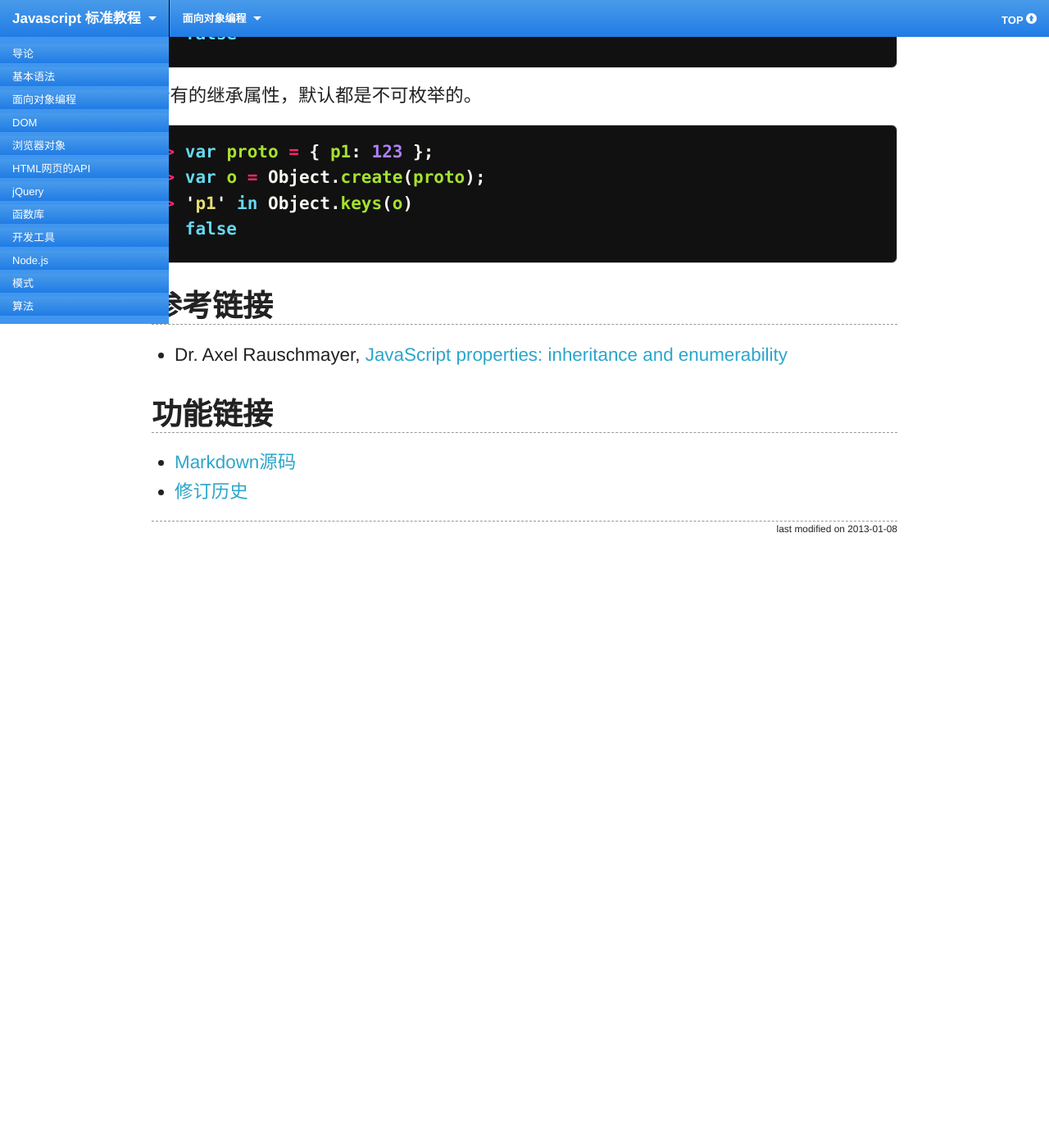
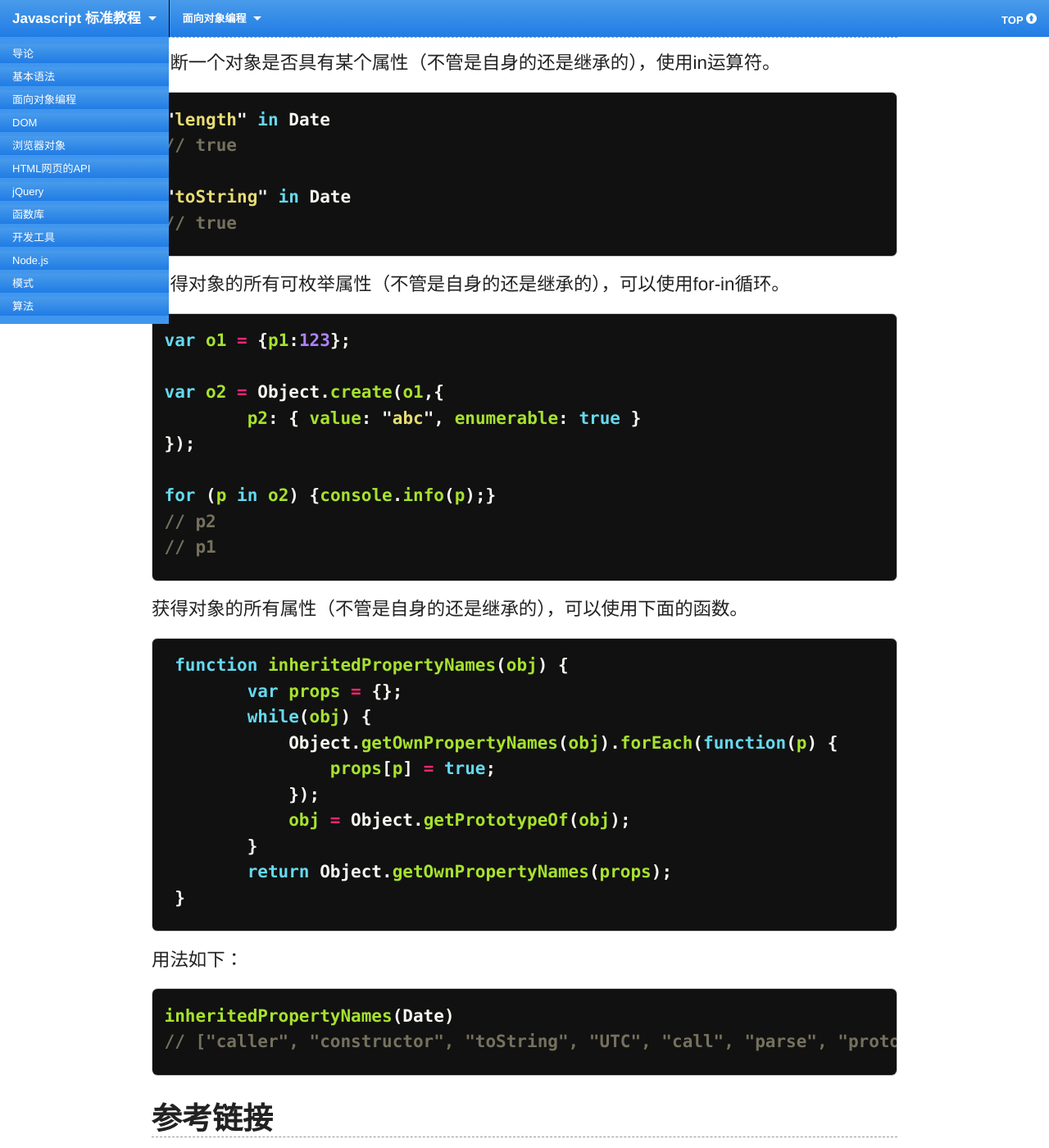
Before and after one commit to ruanyf/jstutorial, a Jekyll site: the page built from oop/inheritance.md, in a window 1280 px wide and 1400 px high, scrolled down 3717 px. Shown: the whole window at 82% size. Built offline with Jekyll 4.4.1, drawn with Linux system fonts in a browser that asks for light colours; Markdown is read by kramdown in place of the engine named in the settings; before the commit the page ends 4389 px from its top, so only the background shows below that; some of the changed text lies outside the part shown.

Commit message:
edit oop/inheritance

```diff
--- a/oop/inheritance.md
+++ b/oop/inheritance.md
@@ -2,7 +2,7 @@
 title: 继承
 layout: page
 date: 2012-12-12
-modifiedOn: 2013-01-08
+modifiedOn: 2013-01-27
 category: oop
 ---
 
@@ -92,72 +92,106 @@
 
 ### 对象的原生属性
 
-对象本身可枚举的属性，可以用Object.keys方法取得。
+对象本身的所有属性，可以用Object.getOwnPropertyNames方法获得。
 
 {% highlight javascript %}
 
-Object.keys(obj)
+Object.getOwnPropertyNames(Date)
+// ["parse", "arguments", "UTC", "caller", "name", "prototype", "now", "length"]
 
 {% endhighlight %}
 
-对象本身的所有属性，不管是否可枚举，可以用下面的方法取得
+对象本身的属性之中，有的是可以枚举的（enumerable），有的是不可以枚举的。只获取那些可以枚举的属性，使用Object.keys方法。
 
 {% highlight javascript %}
 
-Object.getOwnPropertyNames(object)
-object.hasOwnProperty(property)
+Object.keys(Date)
+// []
+
+{% endhighlight %}
+
+判断对象是否具有某个属性，使用hasOwnProperty方法。
+
+{% highlight javascript %}
+
+Date.hasOwnProperty('length')
+// true
+
+Date.hasOwnProperty('toString')
+// false
 
 {% endhighlight %}
 
 ### 对象的继承属性
 
-对象所有可枚举的属性，可以用for-in循环得到。
+用Object.create方法创造的对象，会继承所有原型对象的属性。
 
 {% highlight javascript %}
 
-for (property in object)
+var proto = { p1: 123 };
+var o = Object.create(proto);
+
+o.p1
+// 123
+
+o.hasOwnProperty("p1")
+// false
 
 {% endhighlight %}
 
-不管是否可枚举，都可以用下面的方法判断，对象是否包括某个属性
+### 获取所有属性
+
+判断一个对象是否具有某个属性（不管是自身的还是继承的），使用in运算符。
 
 {% highlight javascript %}
 
-property in object
+"length" in Date
+// true
+
+"toString" in Date
+// true
 
 {% endhighlight %}
 
-用法如下
+获得对象的所有可枚举属性（不管是自身的还是继承的），可以使用for-in循环。
 
 {% highlight javascript %}
 
-> "valueOf" in {}
-true
+var o1 = {p1:123};
 
-> "toString" in {}
-true
+var o2 = Object.create(o1,{
+        p2: { value: "abc", enumerable: true }
+});
+
+for (p in o2) {console.info(p);}
+// p2
+// p1
 
 {% endhighlight %}
 
-用Object.create方法创造的对象，它会继承所有原型对象的属性。
+获得对象的所有属性（不管是自身的还是继承的），可以使用下面的函数。
 
 {% highlight javascript %}
 
-> var proto = { p1: 123 };
-> var o = Object.create(proto);
-> o.hasOwnProperty("p1")
-  false
+ function inheritedPropertyNames(obj) {
+        var props = {};
+        while(obj) {
+            Object.getOwnPropertyNames(obj).forEach(function(p) {
+                props[p] = true;
+            });
+            obj = Object.getPrototypeOf(obj);
+        }
+        return Object.getOwnPropertyNames(props);
+ }
 
 {% endhighlight %}
 
-所有的继承属性，默认都是不可枚举的。
+用法如下：
 
 {% highlight javascript %}
 
-> var proto = { p1: 123 };
-> var o = Object.create(proto);
-> 'p1' in Object.keys(o)
-  false
+inheritedPropertyNames(Date)
+// ["caller", "constructor", "toString", "UTC", "call", "parse", "prototype", "__defineSetter__", "__lookupSetter__", "length", "arguments", "bind", "__lookupGetter__", "isPrototypeOf", "toLocaleString", "propertyIsEnumerable", "valueOf", "apply", "__defineGetter__", "name", "now", "hasOwnProperty"]
 
 {% endhighlight %}
 
```
Also changed, not shown: grammar/object.md (+25 -14 lines), htmlapi/canvas.md (+4 -2 lines).
